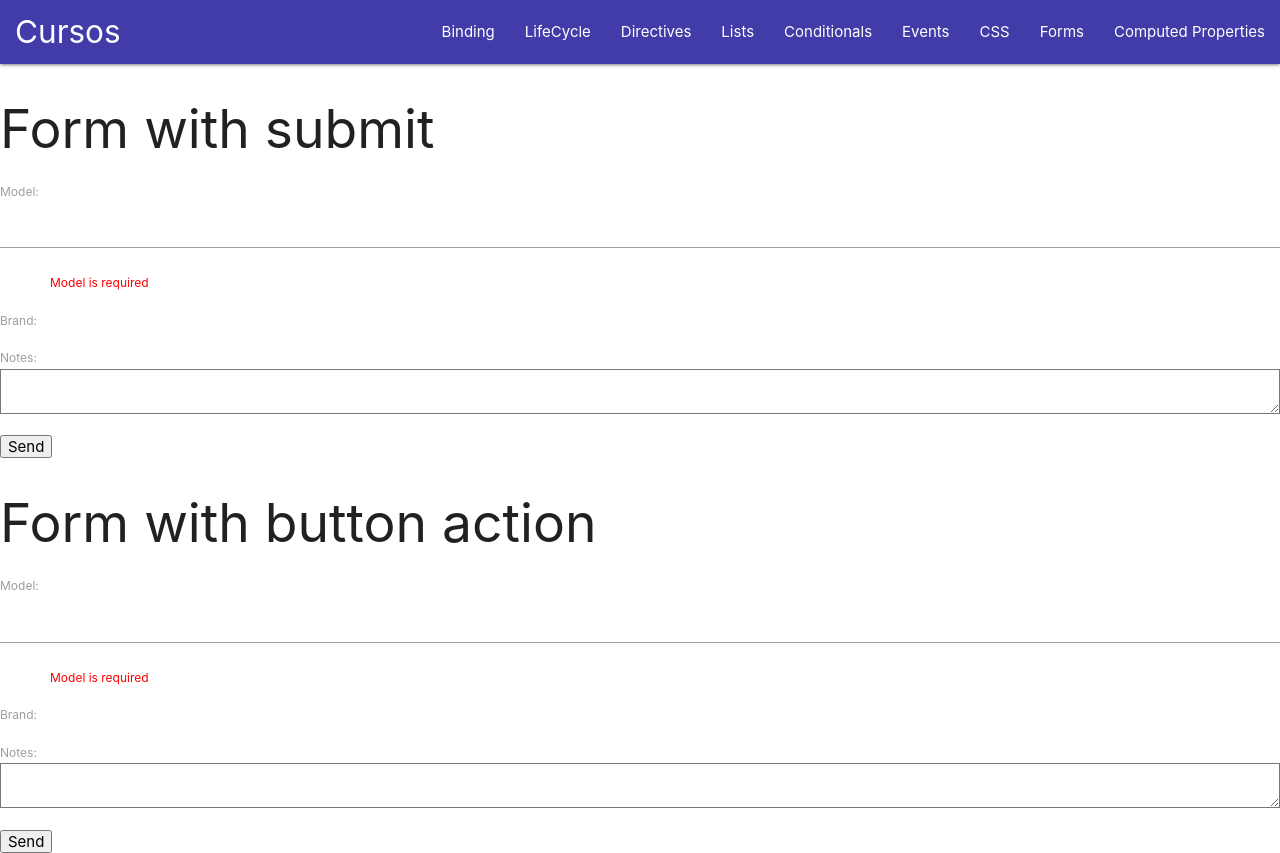
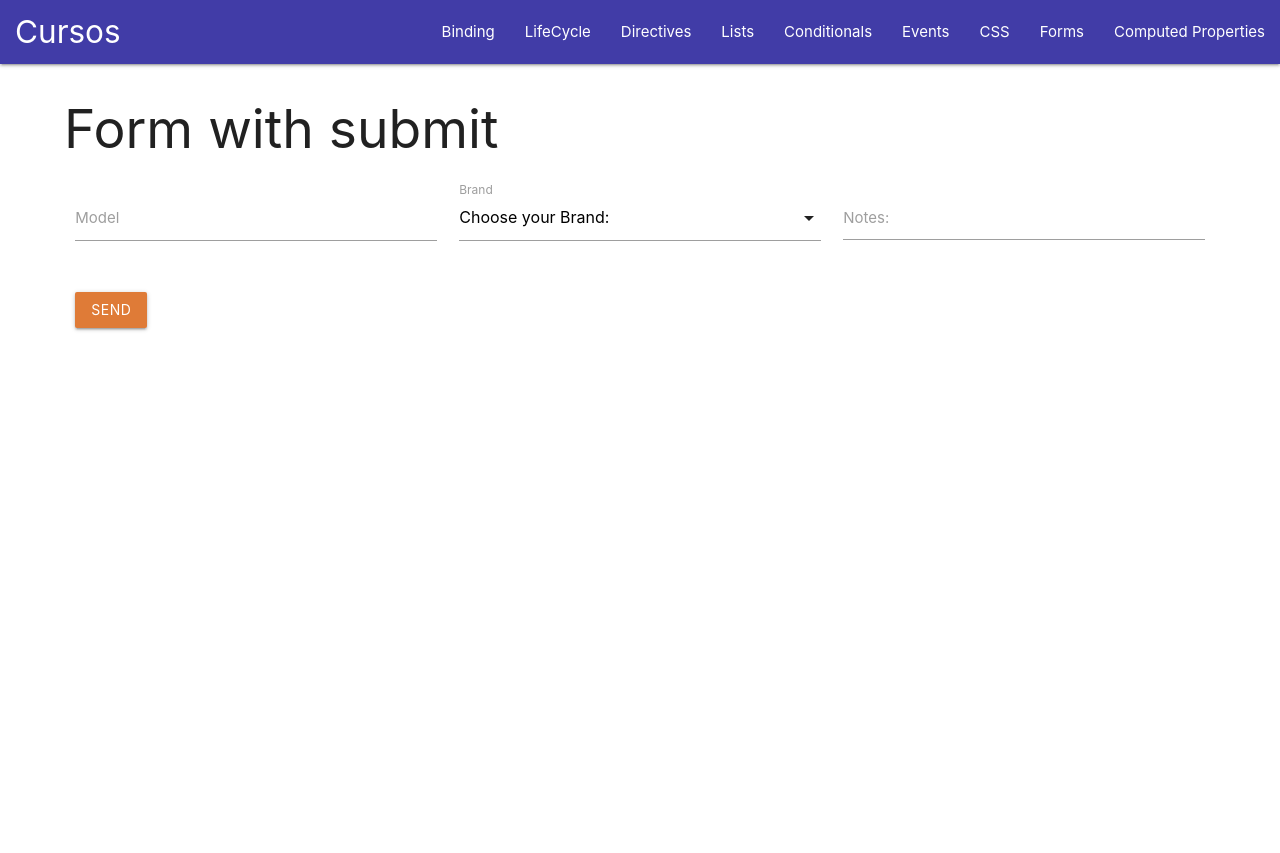
Before and after one commit to Axa-Rivera/vue-test, a Vue app: page /forms in a window 1280 px wide. After the commit the page ends 800 px from the top, so only its background shows below. Built offline with nearby package versions, Linux system fonts and the light colour scheme.

Commit message:
Adecuación a materialize de FormsView

```diff
--- a/index.html
+++ b/index.html
@@ -1,16 +1,21 @@
-<!DOCTYPE html>
+<!doctype html>
 <html lang="en">
   <head>
-    <meta charset="UTF-8">
-    <link rel="icon" href="/favicon.ico">
+    <meta charset="UTF-8" />
+    <link rel="icon" href="/favicon.ico" />
     <!--Import Google Icon Font-->
-    <link href="/src/assets/materialize/fonts.google.css" rel="stylesheet">
+    <link href="/src/assets/materialize/fonts.google.css" rel="stylesheet" />
     <!--Import materialize.css-->
-    <link type="text/css" rel="stylesheet" href="/src/assets/materialize/css/materialize.css"  media="screen,projection">
+    <link
+      type="text/css"
+      rel="stylesheet"
+      href="/src/assets/materialize/css/materialize.css"
+      media="screen,projection"
+    />
     <!--Import main.css-->
-    <link type="text/css" rel="stylesheet" href="/src/assets/main.css"  media="screen,projection">
+    <link type="text/css" rel="stylesheet" href="/src/assets/main.css" media="screen,projection" />
     <!--Let browser know website is optimized for mobile-->
-    <meta name="viewport" content="width=device-width, initial-scale=1.0">
+    <meta name="viewport" content="width=device-width, initial-scale=1.0" />
     <title>Vite App</title>
   </head>
   <body>
@@ -18,5 +23,11 @@
     <script type="module" src="/src/main.js"></script>
     <!--JavaScript at end of body for optimized loading-->
     <script type="text/javascript" src="/src/assets/materialize/js/materialize.js"></script>
+    <script>
+      document.addEventListener('DOMContentLoaded', function () {
+        var elements = document.querySelectorAll('select')
+        var instances = M.FormSelect.init(elements)
+      })
+    </script>
   </body>
 </html>
--- a/src/views/FormsView.vue
+++ b/src/views/FormsView.vue
@@ -1,54 +1,45 @@
 <template>
-  <div class="wrapper">
+  <div class="container">
+    <div class="row">
       <h2>Form with submit</h2>
-    <form @submit.prevent="sendData">
-      <p>
-        <label>Model: </label>
-        <input type="text" name="model" id="model" v-model="car.model" />
-      </p>
-      <p>
-        <label v-if="!car.model" class="messageError">Model is required</label>
-      </p>
-      <p>
-        <label>Brand: </label>
-        <select name="brand" id="brand" v-model="car.brand">
+      <form class="col s12">
+        <div class="row">
+          <div class="input-field col s12 m6 l4">
+            <input id="model" type="text" class="validate" required="" aria-required="true" />
+            <label for="model">Model</label>
+            <span class="helper-text" data-error="Model is required"></span>
+          </div>
+
+          <div class="input-field col s12 m6 l4">
+            <select v-model="car.brand" id="brand">
+              <option value="" disabled selected>Choose your Brand:</option>
               <option value="Chevrolet">Chevrolet</option>
               <option value="Volkswagen">Volkswagen</option>
               <option value="Honda">Honda</option>
               <option value="Jeep">Jeep</option>
             </select>
-      </p>
-      <p>
-        <label>Notes: </label>
-        <textarea name="notes" id="notes" cols="15" rows="5" v-model="car.notes"></textarea>
-      </p>
-      <button type="submit">Send</button>
+            <label>Brand</label>
+          </div>
+          <!-- </div>
+        <div class="row"> -->
+          <div class="input-field col s12 m6 l4">
+            <textarea
+              id="notes"
+              class="materialize-textarea"
+              cols="15"
+              rows="5"
+              v-model="car.notes"
+            ></textarea>
+            <label for="notes">Notes:</label>
+          </div>
+        </div>
+        <div class="row">
+          <div class="col s12 m6">
+            <a class="waves-effect waves-light btn" @click="sendData">Send</a>
+          </div>
+        </div>
       </form>
-
-    <h2>Form with button action</h2>
-    <form>
-      <p>
-        <label>Model: </label>
-        <input type="text" name="model" id="model" v-model="car.model" />
-      </p>
-      <p>
-        <label v-if="!car.model" class="messageError">Model is required</label>
-      </p>
-      <p>
-        <label>Brand: </label>
-        <select name="brand" id="brand" v-model="car.brand">
-          <option value="Chevrolet">Chevrolet</option>
-          <option value="Volkswagen">Volkswagen</option>
-          <option value="Honda">Honda</option>
-          <option value="Jeep">Jeep</option>
-        </select>
-      </p>
-      <p>
-        <label>Notes: </label>
-        <textarea name="notes" id="notes" cols="15" rows="5" v-model="car.notes"></textarea>
-      </p>
-      <button type="button" @click="sendData">Send</button>
-    </form>
+    </div>
   </div>
 </template>
 
```
Also changed, not shown: src/assets/materialize/css/materialize.css. Lines whose indentation alone changed are shown as unchanged.
